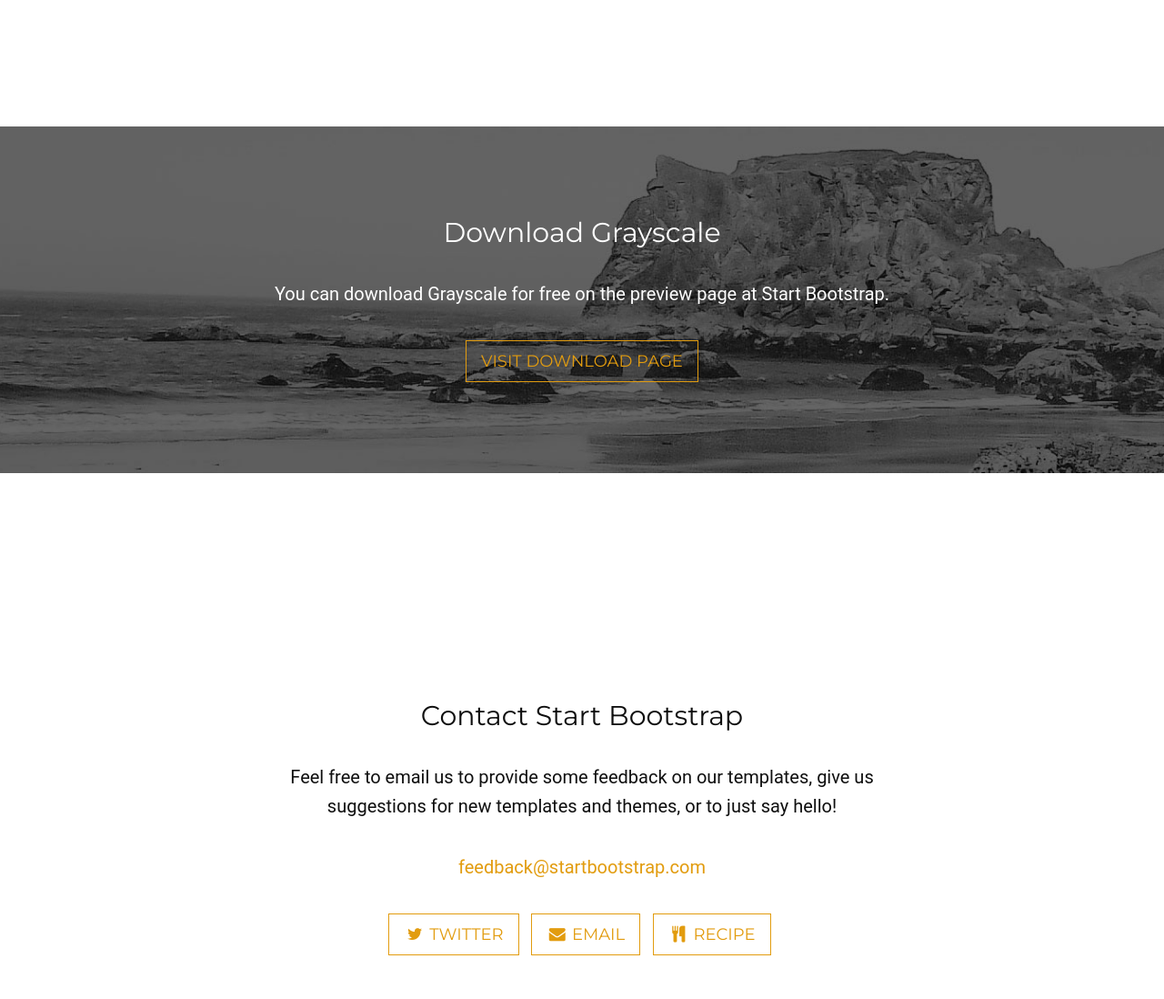
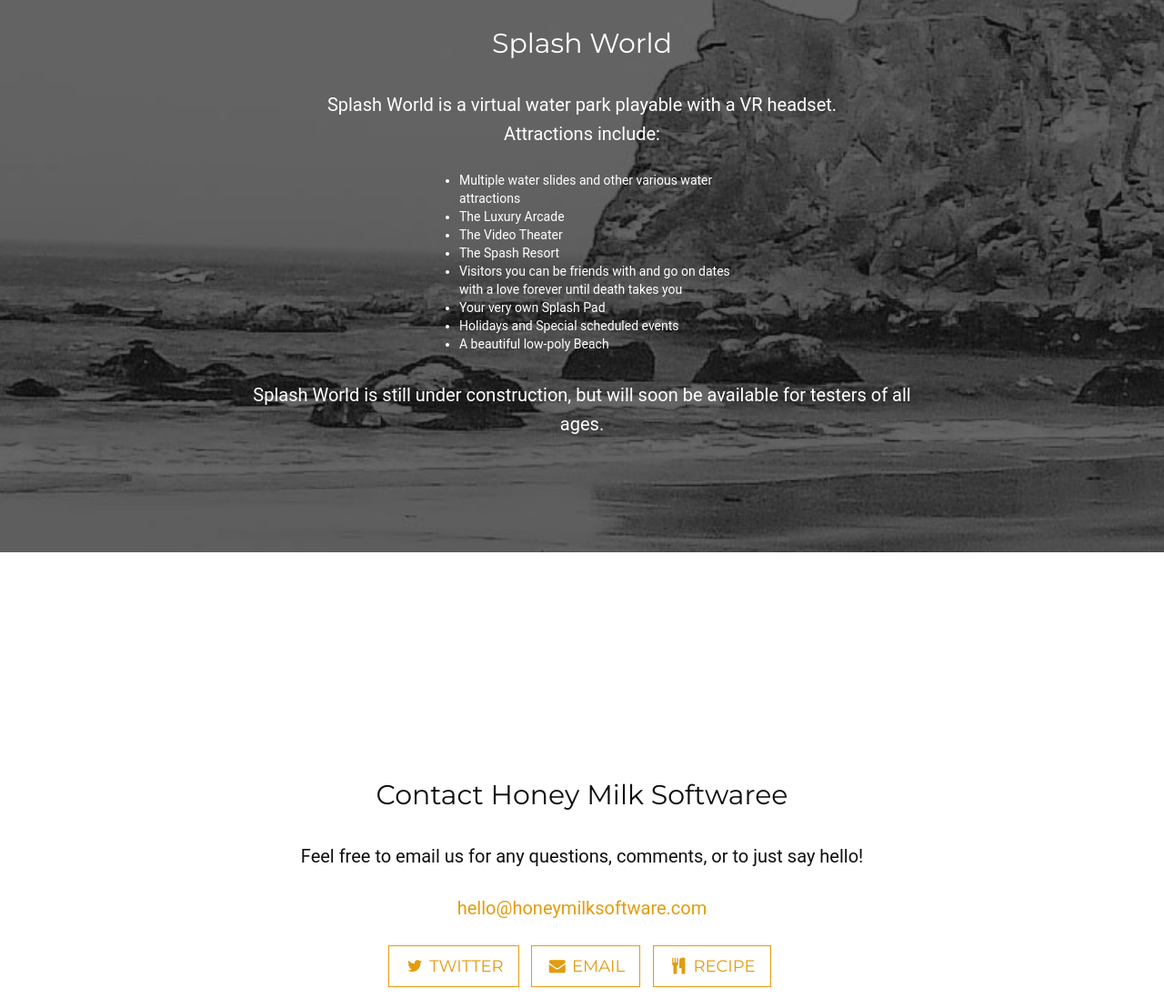
Before and after one commit to honeymilksoftware/honeymilksoftware.github.io, a website: page index.html in a window 1280 px wide. Shown: the part 1558-2656 px from the top of the page at 91% size. Drawn offline with nearby package versions, Linux system fonts and the light colour scheme; some packages are replaced by stand-ins of ours; a web font is replaced by a local one.

Commit message:
About section and splashworld section

```diff
--- a/index.html
+++ b/index.html
@@ -58,7 +58,7 @@
                         <a class="page-scroll" href="#about">About</a>
                     </li>
                     <li>
-                        <a class="page-scroll" href="#download">SplashWorld</a>
+                        <a class="page-scroll" href="#splashworld">SplashWorld</a>
                     </li>
                     <li>
                         <a class="page-scroll" href="#contact">Contact</a>
@@ -92,22 +92,35 @@
     <section id="about" class="container content-section text-center">
         <div class="row">
             <div class="col-lg-8 col-lg-offset-2">
-                <h2>About Grayscale</h2>
-                <p>Grayscale is a free Bootstrap 3 theme created by Start Bootstrap. It can be yours right now, simply download the template on <a href="http://startbootstrap.com/template-overviews/grayscale/">the preview page</a>. The theme is open source, and you can use it for any purpose, personal or commercial.</p>
-                <p>This theme features stock photos by <a href="http://gratisography.com/">Gratisography</a> along with a custom Google Maps skin courtesy of <a href="http://snazzymaps.com/">Snazzy Maps</a>.</p>
-                <p>Grayscale includes full HTML, CSS, and custom JavaScript files along with LESS files for easy customization.</p>
+                <h2>About Honey Milk Software</h2>
+                <p>We are a new game studio, headed by James Farmer and working in the field of Wonderful Virtual Reality. Out current project is Splash World, the ultimate virtual water park experience.</p>
             </div>
         </div>
     </section>
 
-    <!-- Download Section -->
-    <section id="download" class="content-section text-center">
+    <!-- SplashWorld Section -->
+    <section id="splashworld" class="content-section text-center">
         <div class="download-section">
             <div class="container">
                 <div class="col-lg-8 col-lg-offset-2">
-                    <h2>Download Grayscale</h2>
-                    <p>You can download Grayscale for free on the preview page at Start Bootstrap.</p>
-                    <a href="http://startbootstrap.com/template-overviews/grayscale/" class="btn btn-default btn-lg">Visit Download Page</a>
+                    <h2>Splash World</h2>
+                    <p>Splash World is a virtual water park playable with a VR headset.<br>Attractions include:</p>
+                </div>
+                <div class="col-lg-4 col-lg-offset-4 text-left">
+                    <ul>
+                        <li>Multiple water slides and other various water attractions</li>
+                        <li>The Luxury Arcade</li>
+                        <li>The Video Theater</li>
+                        <li>The Spash Resort</li>
+                        <li>Visitors you can be friends with and go on dates with a love forever until death takes you</li>
+                        <li>Your very own Splash Pad</li>
+                        <li>Holidays and Special scheduled events</li>
+                        <li>A beautiful low-poly Beach</li>
+                    </ul>
+                    <br>
+                </div>
+                <div class="col-lg-8 col-lg-offset-2">
+                    <p>Splash World is still under construction, but will soon be available for testers of all ages.</p>
                 </div>
             </div>
         </div>
@@ -117,9 +130,9 @@
     <section id="contact" class="container content-section text-center">
         <div class="row">
             <div class="col-lg-8 col-lg-offset-2">
-                <h2>Contact Start Bootstrap</h2>
-                <p>Feel free to email us to provide some feedback on our templates, give us suggestions for new templates and themes, or to just say hello!</p>
-                <p><a href="mailto:feedback@startbootstrap.com">feedback@startbootstrap.com</a>
+                <h2>Contact Honey Milk Softwaree</h2>
+                <p>Feel free to email us for any questions, comments, or to just say hello!</p>
+                <p><a href="mailto:hello@honeymilksoftware.com">hello@honeymilksoftware.com</a>
                 </p>
                 <ul class="list-inline banner-social-buttons">
                     <li>
--- a/less/grayscale.less
+++ b/less/grayscale.less
@@ -41,7 +41,7 @@
     font-size: 18px;
     line-height: 1.5;
     @media(min-width:768px) {
-        margin: 0 0 35px;
+        margin: 0 0 25px;
         font-size: 20px;
         line-height: 1.6;
     }
```
Also changed, not shown: css/grayscale.css, css/grayscale.min.css.
